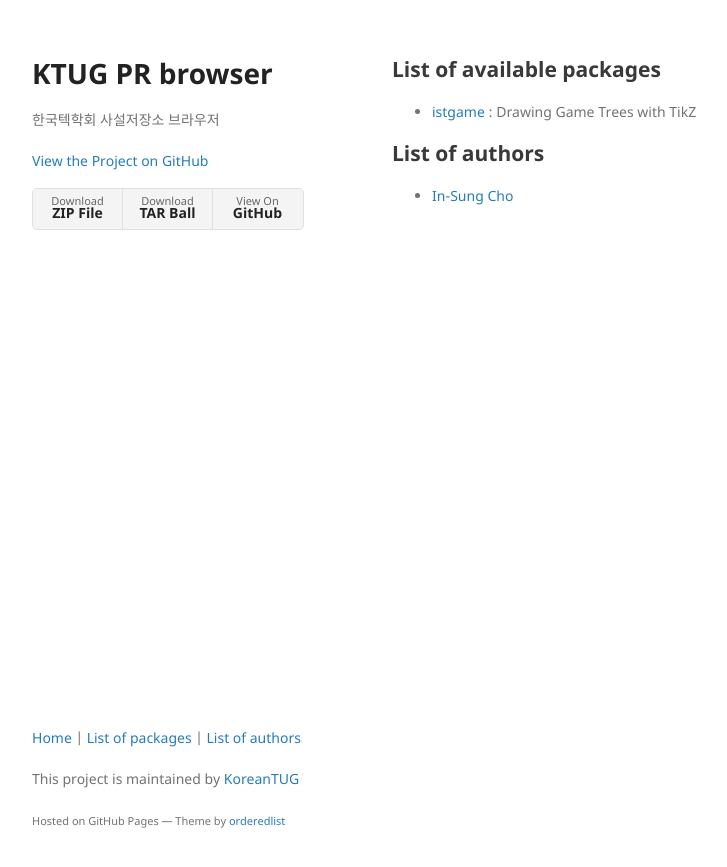
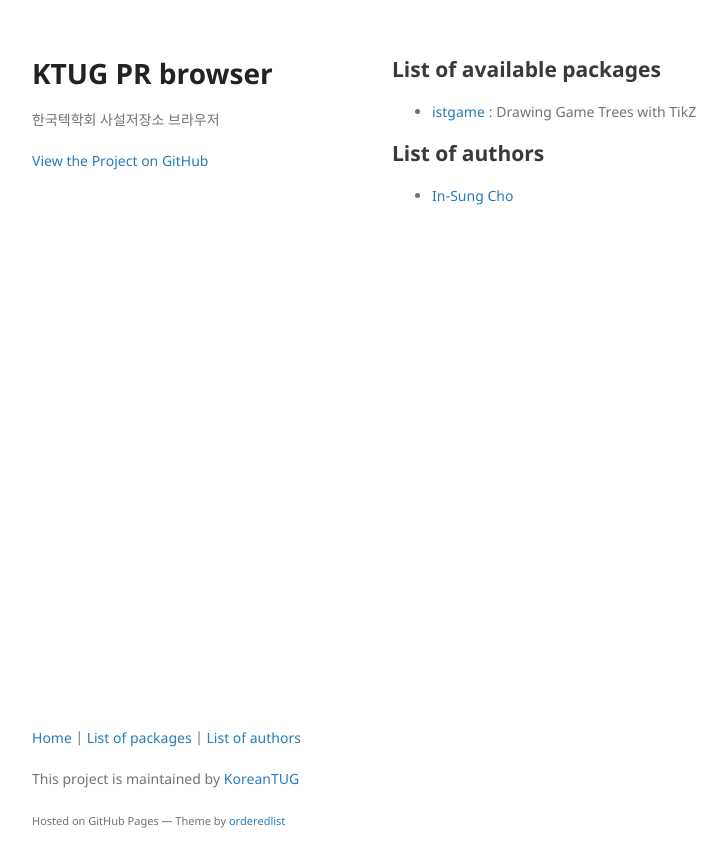
Before and after one commit to KoreanTUG/ktugpr-browser, a Jekyll site: the page built from index.md, in a window 1280 px wide. Shown: the top 867 px of the page, without its empty margins (178-905 px from the left). Built offline with Jekyll 4.4.1, drawn with Linux system fonts in a browser that asks for light colours.

Commit message:
Remove GitHub link boxes

```diff
--- a/_layouts/page.html
+++ b/_layouts/page.html
@@ -10,17 +10,6 @@ layout: default
     <p class="view"><a href="{{ site.github.repository_url }}">View the Project on GitHub <small>{{ github_name }}</small></a></p>
   {% endif %}
 
-  {% if site.github.is_user_page %}
-    <p class="view"><a href="{{ site.github.owner_url }}">View My GitHub Profile</a></p>
-  {% endif %}
-
-  {% if site.show_downloads %}
-    <ul>
-      <li><a href="{{ site.github.zip_url }}">Download <strong>ZIP File</strong></a></li>
-      <li><a href="{{ site.github.tar_url }}">Download <strong>TAR Ball</strong></a></li>
-      <li><a href="{{ site.github.repository_url }}">View On <strong>GitHub</strong></a></li>
-    </ul>
-  {% endif %}
 </header>
 <section>
 
```
